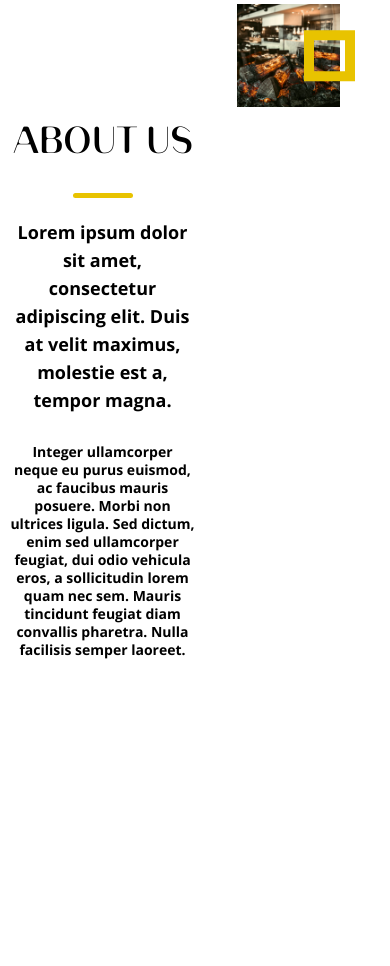
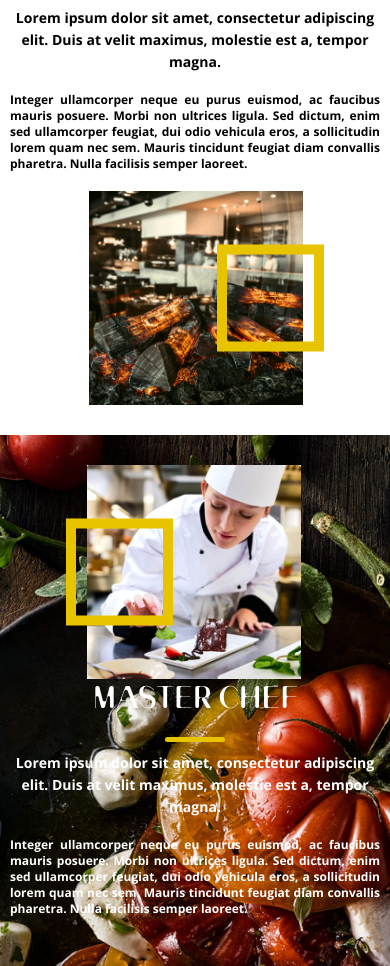
Before and after one commit to ComradEvg/hungry-burger, a plain HTML site: page index.html in a window 390 px wide. Shown: the part 940-1906 px from the top of the page. Before the commit the page ends 1599 px from the top, so only its background shows below. Drawn offline with Linux system fonts and the light colour scheme.

Commit message:
ver: 0.7
Сделал до мобильных разрешений блок CHEF

```diff
--- a/#source/scss/header.scss
+++ b/#source/scss/header.scss
@@ -151,6 +151,9 @@
       display: none;
    }
 }
+.menu-icon__img.deactive{
+   visibility: hidden;
+}
 .menu.active{
    right: 0;
 }
--- a/#source/scss/style.scss
+++ b/#source/scss/style.scss
@@ -29,6 +29,10 @@ body.lock {
    @media (max-width: 767px), (max-height: 767px) {
       overflow: hidden;
    }
+}
+::-webkit-scrollbar {
+   width: 0px;
+   background: transparent;
 }
 // =================================
 .wrapper {
@@ -306,27 +310,42 @@ body.lock {
 // ВСЕ ОСТАЛЬНЫЕ СТРАНИЦЫ КРОМЕ ФУЛЛСКРИНА
 // НЕ ЗАБУДЬ ЧТО ШРИФТ ПО УМОЛЧАНИЮ 0 В PAGE
 
+.general {
+   padding: 100px 0;
+   @media (max-width: 1000px) {
+      padding: 30px 0;
+   }
+   &__inner {
+      display: flex;
+      justify-content: space-between;
+      height: 475px;
+      @media (max-width: 1110px) {
+         align-items: center;
+         height: auto;
+      }
+      @media (max-width: 600px) {
+         display: block;
+      }
+   }
+}
+
 // ABOUT US ==================================
 
 .about {
    color: #000;
-   padding: 100px 0;
    // .about__inner
 
-   &__inner {
-      display: flex;
-      justify-content: space-between;
-      height: 475px;
-   }
-
    // .about__text
-
-   &__text {
-      width: 50%;
-   }
 }
 .text-inner {
+   width: 50%;
    padding: 114px 0;
+   @media (max-width: 1000px) {
+      padding: 0;
+   }
+   @media (max-width: 600px) {
+      width: 100%;
+   }
 }
 .title {
    font-family: "Banny";
@@ -335,6 +354,7 @@ body.lock {
    font-size: 36px;
    line-height: 48px;
    text-align: center;
+   margin-bottom: 20px;
    &::after {
       content: "";
       background-color: #e8c300;
@@ -343,43 +363,64 @@ body.lock {
       height: 5px;
       border-radius: 4px;
       margin: 27px auto 0 auto;
+      @media (max-width: 767px) {
+         margin: 20px auto 0 auto;
+      }
       @media (orientation: landscape) and (max-height: 400px) {
          margin: 20px auto 0 auto;
       }
    }
+   @media (max-width: 767px) {
+      font-size: 30px;
+      line-height: 38px;
+      margin-bottom: 10px;
+   }
 }
 .subtitle {
-   margin-top: 20px;
-   font-size: 18px;
+   margin-bottom: 29px;
+   font-size: 16px;
    line-height: 28px;
    text-align: center;
+   @media (max-width: 767px) {
+      margin-bottom: 19px;
+      font-size: 14px;
+      line-height: 22px;
+   }
 }
 .description {
-   margin-top: 29px;
    font-size: 14px;
    line-height: 18px;
    text-align: center;
+   @media (max-width: 767px) {
+      margin-bottom: 19px;
+      font-size: 12px;
+      line-height: 16px;
+      text-align: justify;
+   }
 }
-.aboot {
+.about {
    // .aboot__image
 
    &__image {
-      width: 50%;
+      padding-left: 42px;
+      @media (max-width: 1110px) {
+      padding-right: 40px;
+      }
    }
 }
 .image {
-   padding-left: 42px;
-   @media (max-width: 1110px)
-      {
-         padding-right: 40px;
-      }
+   width: 50%;
+
+   @media (max-width: 600px) {
+      width: 80%;
+      margin: 0 auto;
+   }
    // .image__photo-inner
 
    &__photo-inner {
       position: relative;
       height: 100%;
-      @media (max-width: 1110px)
-      {
+      @media (max-width: 1110px) {
          max-width: 475px;
          height: inherit;
       }
@@ -389,8 +430,7 @@ body.lock {
 
    &__photo {
       height: 100%;
-      @media (max-width: 1110px)
-      {
+      @media (max-width: 1110px) {
          width: 100%;
       }
    }
@@ -405,9 +445,8 @@ body.lock {
       width: 275px;
       height: 275px;
       border: 20px solid #e8c300;
-      @media (max-width: 1110px)
-      {
-         right: -15%;
+      @media (max-width: 1110px) {
+         right: -10%;
          width: 50%;
          height: 50%;
          border: 10px solid #e8c300;
@@ -415,6 +454,82 @@ body.lock {
    }
 }
 
+// CHEF===============================
+
+.chef {
+   position: relative;
+   color: #fff;
+   padding: 100px 0;
+   @media (max-width: 1000px) {
+      padding: 30px 0;
+   }
+   // .chef__inner
+
+   &__inner {
+   }
+
+   // .chef__image
+
+   &__image {
+      padding-right: 42px;
+      @media (max-width: 1110px) {
+      padding-left: 40px;
+   }
+   }
+
+   // .chef__text
+
+   &__text {
+   }
+}
+.chef-screen {
+   // .chef-screen__bg
+
+   &__bg {
+      position: absolute;
+      width: 100%;
+      height: 100%;
+      top: 0;
+      left: 0;
+      z-index: -1;
+   }
+}
+
+.image {
+   // .image__photo-inner
+
+   &__photo-inner {
+   }
+
+   // .image__photo
+
+   &__photo {
+   }
+
+   // .image__decorate
+
+   &__decorate {
+   }
+}
+.image-left {
+   display: block;
+   margin-left: auto;
+}
+.decorate-left {
+   left: 0;
+   @media (max-width: 1110px) {
+      left: -10%;
+   }
+}
+.text-inner {
+}
+.title {
+}
+.subtitle {
+}
+.description {
+}
+
 // FOOTER=============================
 @import "footer.scss";
 // =================================
--- a/index.html
+++ b/index.html
@@ -94,9 +94,9 @@
 				</div>
 			</div>
 			<div class="content">
-				<section class="about">
+				<section class="about general">
 					<div class="container">
-						<div class="about__inner">
+						<div class="about__inner general__inner">
 							<div class="about__text text-inner">
 								<div class="title">about us</div>
 								<div class="subtitle">
@@ -104,11 +104,33 @@
 								</div>
 								<div class="description">Integer ullamcorper neque eu purus euismod, ac faucibus mauris posuere. Morbi non ultrices ligula. Sed dictum, enim sed ullamcorper feugiat, dui odio vehicula eros, a sollicitudin lorem quam nec sem. Mauris tincidunt feugiat diam convallis pharetra. Nulla facilisis semper laoreet.</div>
 							</div>
-							<div class="aboot__image image">
+							<div class="about__image image">
 								<div class="image__photo-inner">
 									<img src="images/about-img.jpg" alt="about-img" class="image__photo">
 									<div class="image__decorate"></div>
 								</div>
+							</div>
+						</div>
+					</div>
+				</section>
+				<section class="chef general">
+					<div class="chef-screen__bg ibg"><img src="images/specialty-bg.jpg" alt="specialty-bg"></div>
+					<div class="container">
+						<div class="chef__inner general__inner">
+							<div class="chef__image image">
+								<div class="image__photo-inner">
+									<img src="images/chef.jpg" alt="chef-img" class="image__photo image-left">
+									<div class="image__decorate decorate-left"></div>
+								</div>
+							</div>
+							<div class="chef__text text-inner">
+								<div class="title">MASTER CHEF</div>
+								<div class="subtitle">
+									Lorem ipsum dolor sit amet, consectetur adipiscing elit. Duis at velit maximus, molestie est a, tempor magna.
+								</div>
+								<div class="description">Integer ullamcorper neque eu purus euismod, ac faucibus mauris posuere. Morbi non ultrices ligula. Sed dictum, enim sed
+								ullamcorper feugiat, dui odio vehicula eros, a sollicitudin lorem quam nec sem. Mauris tincidunt feugiat diam convallis
+								pharetra. Nulla facilisis semper laoreet.</div>
 							</div>
 						</div>
 					</div>
--- a/js/main.js
+++ b/js/main.js
@@ -8,3 +8,14 @@ function ibgmy() {
    }
 }
 ibgmy()
+
+const menuIcon = document.querySelector('.menu-icon__img')
+
+window.addEventListener('scroll', function () {
+   if(50 < window.pageYOffset){
+      menuIcon.classList.add("deactive")
+   }
+   else{
+      menuIcon.classList.remove("deactive")
+   }
+});
```
Also changed, not shown: css/style.css, images/chef.jpg (added), 1 other file.
